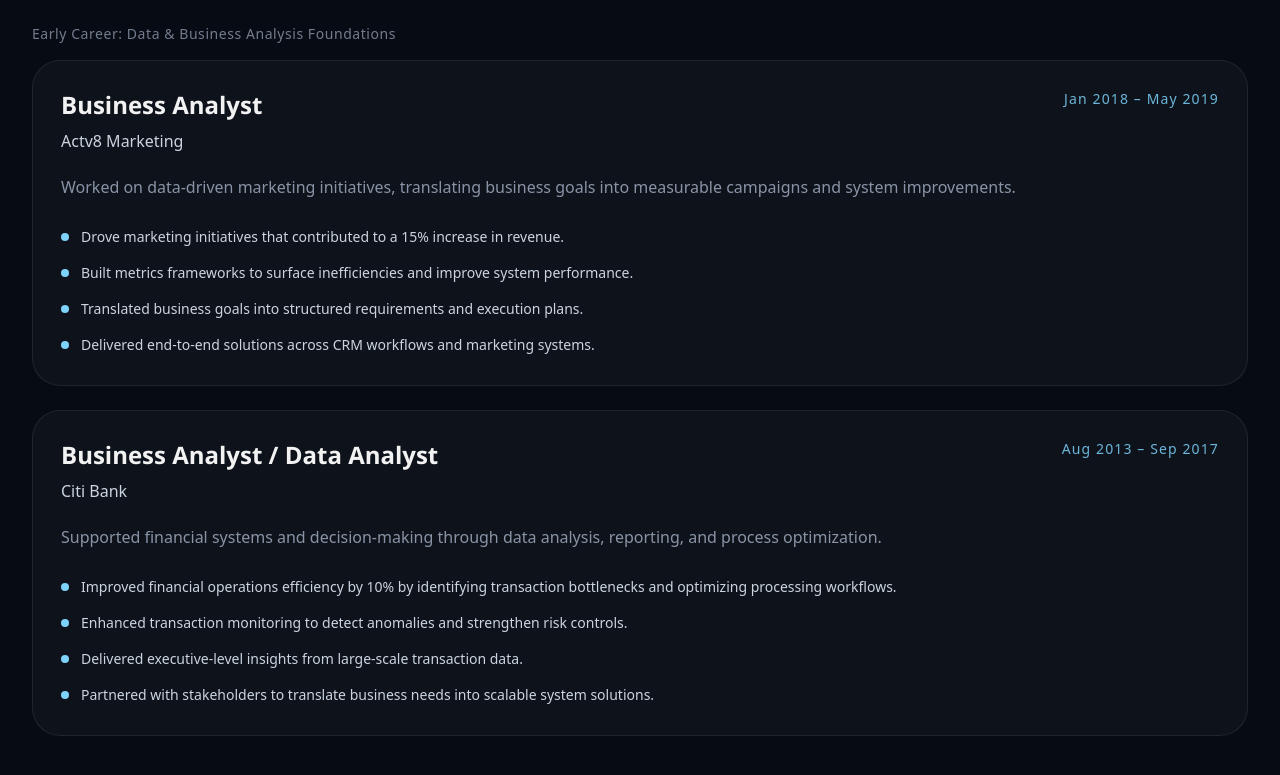
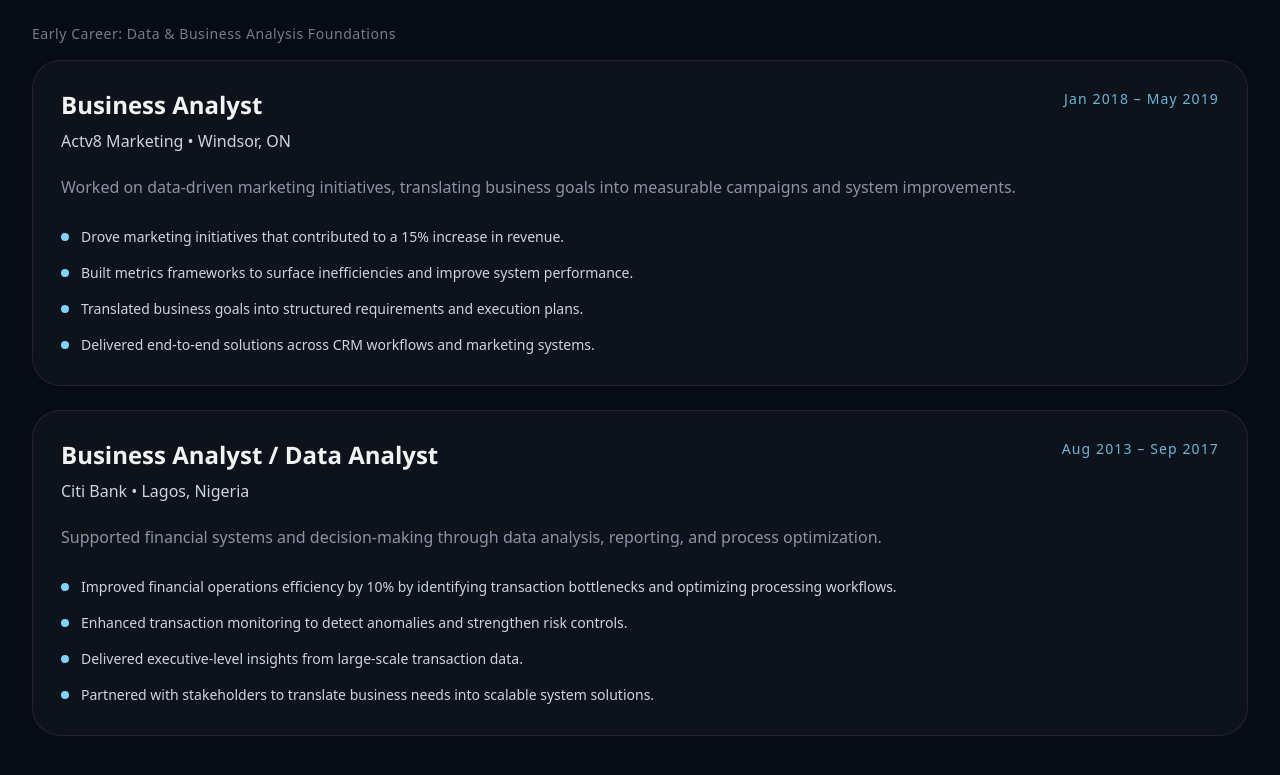
Before and after one commit to Jaau250/product-manager-portfolio, a Next.js app: page / in a window 1280 px wide. Shown: the part 7569-8344 px from the top of the page. Built offline with nearby package versions, Linux system fonts and the light colour scheme; no server answers.

Commit message:
Add locations to early career experience entries

```diff
--- a/content/portfolio.ts
+++ b/content/portfolio.ts
@@ -598,6 +598,7 @@ export const experience: ExperienceItem[] = [
   {
     role: "Business Analyst",
     company: "Actv8 Marketing",
+    location: "Windsor, ON",
     period: "Jan 2018 – May 2019",
     summary:
       "Worked on data-driven marketing initiatives, translating business goals into measurable campaigns and system improvements.",
@@ -613,6 +614,7 @@ export const experience: ExperienceItem[] = [
   {
     role: "Business Analyst / Data Analyst",
     company: "Citi Bank",
+    location: "Lagos, Nigeria",
     period: "Aug 2013 – Sep 2017",
     summary:
       "Supported financial systems and decision-making through data analysis, reporting, and process optimization.",
```
